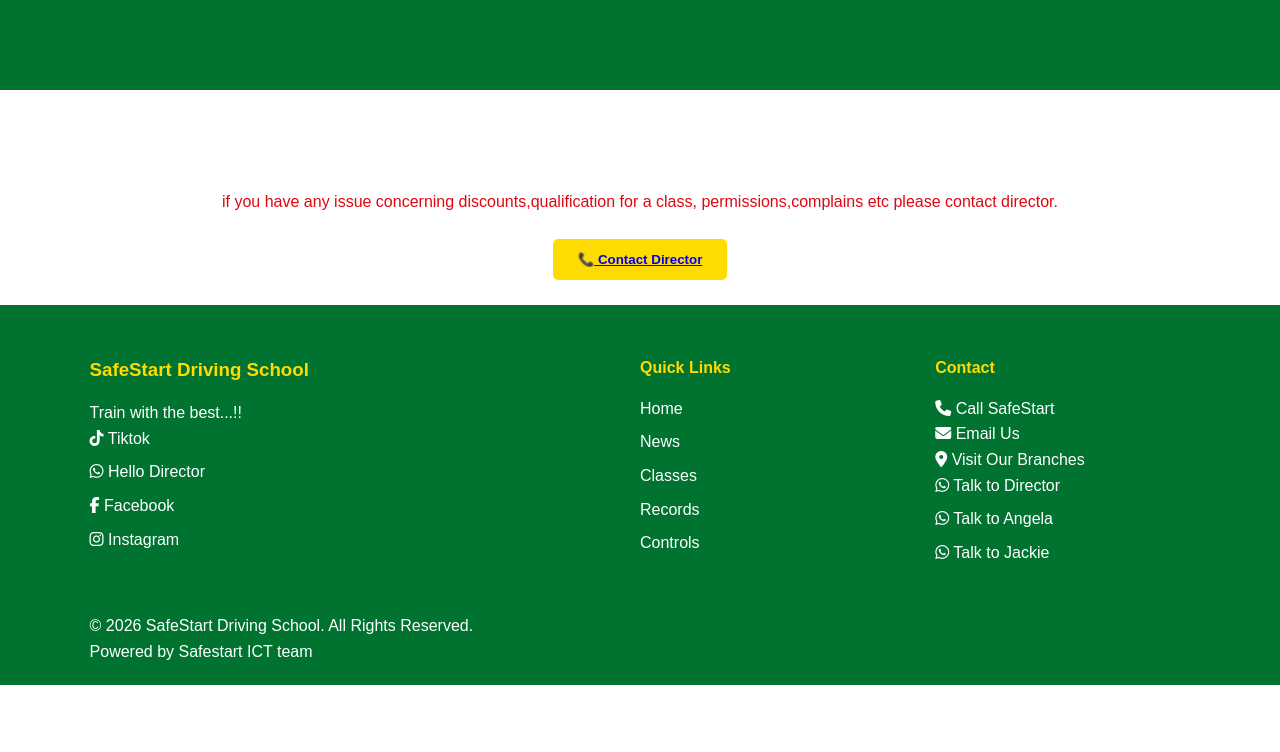
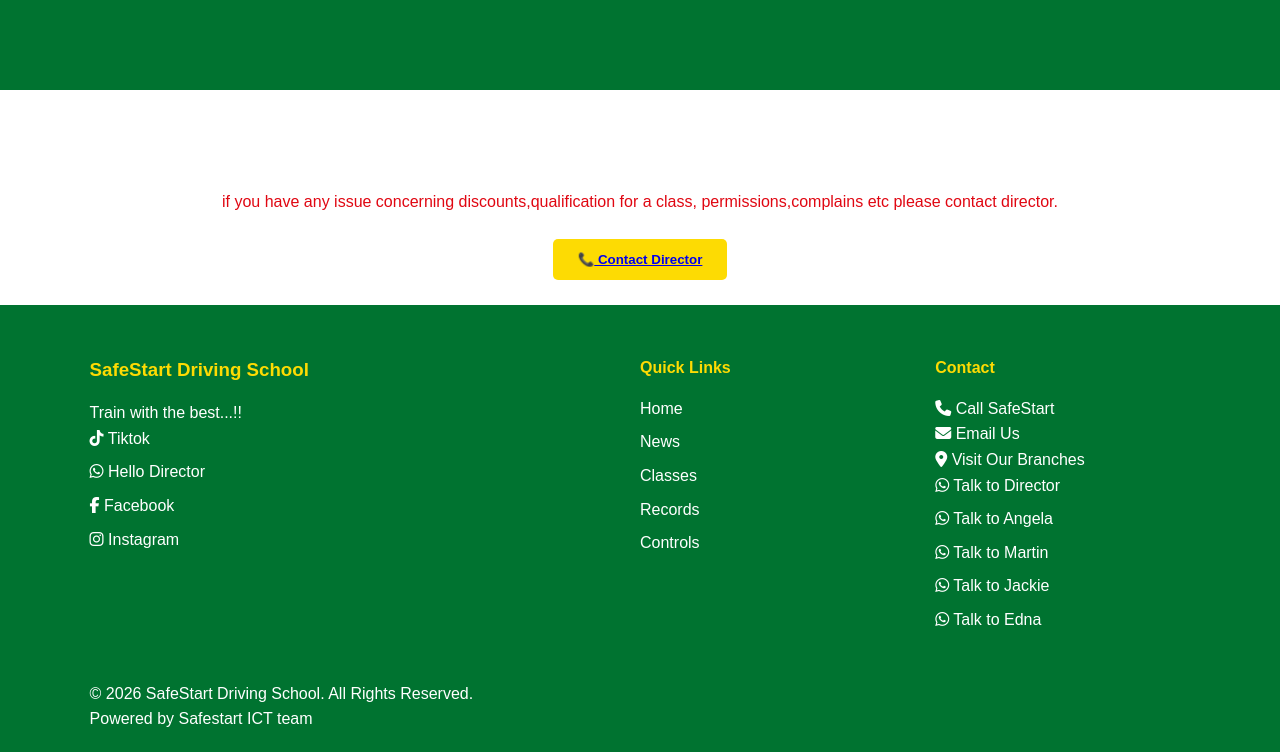
Before and after one commit to karanujohn/Safestart-Communications, a plain HTML site: page index.html in a window 1280 px wide. Shown: the part 5855-6607 px from the top of the page. Before the commit the page ends 6540 px from the top, so only its background shows below. Drawn offline with Linux system fonts and the light colour scheme; a script that the page names is missing.

Commit message:
added some asap number

```diff
--- a/index.html
+++ b/index.html
@@ -1147,6 +1147,17 @@
 
                 </a>
 
+                <a href="https://wa.me/254706205737?text=Hello%20SafeStart%20Driving%20School"
+                   target="_blank"
+                   class="flex items-center gap-3 text-gray-300
+                          hover:text-green-400 transition">
+
+                    <i class="fa-brands fa-whatsapp text-green-500 text-xl"></i>
+
+                    Talk to Martin
+
+                </a>
+
 
 
                 <a href="https://wa.me/254702652558?text=Hello%20SafeStart%20Driving%20School"
@@ -1157,6 +1168,16 @@
                     <i class="fa-brands fa-whatsapp text-green-500 text-xl"></i>
 
                     Talk to Jackie
+
+                </a>
+                <a href="https://wa.me/254113189904?text=Hello%20SafeStart%20Driving%20School"
+                   target="_blank"
+                   class="flex items-center gap-3 text-gray-300
+                          hover:text-green-400 transition">
+
+                    <i class="fa-brands fa-whatsapp text-green-500 text-xl"></i>
+
+                    Talk to Edna
 
                 </a>
 
```
